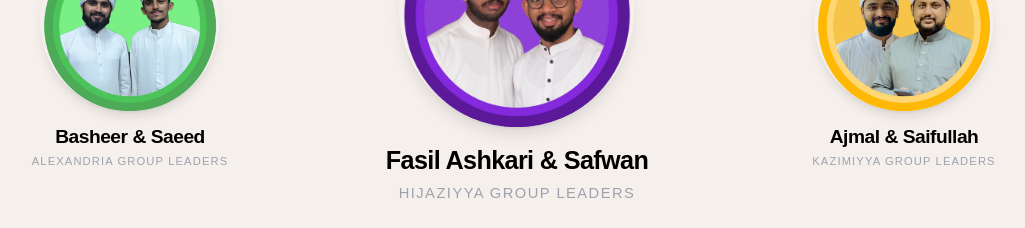
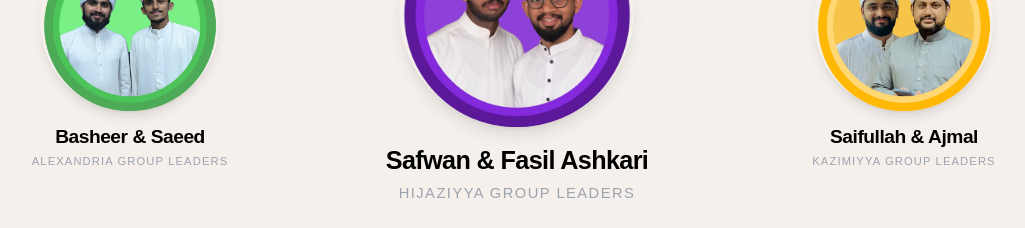
Before and after one commit to mishabvibes/Funoon, a React (Vite) app in the folder funoon_fiesta/: page / in a window 1280 px wide. Shown: the part 2660-2888 px from the top of the page, without its empty margins (123-1148 px from the left). Built offline with nearby package versions, Linux system fonts and the light colour scheme; no server answers.

Commit message:
Update Team Leaders and TeamOverview

```diff
--- a/funoon_fiesta/src/Components/TeamLeader/TeamLeader.jsx
+++ b/funoon_fiesta/src/Components/TeamLeader/TeamLeader.jsx
@@ -23,31 +23,31 @@ const TeamLeader = () => {
     },
     {
       id: 2,
-      name: "Fasil Ashkari & Safwan",
+      name: "Safwan & Fasil Ashkari",
       role: "HIJAZIYYA Group Leaders",
       image: HIJAZIYYA,
     },
     {
       id: 3,
-      name: "Ajmal & Saifullah",
+      name: "Saifullah & Ajmal",
       role: "KAZIMIYYA Group Leaders",
       image: KAZIMIYYA,
     },
     {
       id: 4,
       name: "Anvar ali & Safwan",
-      role: "QADISIYYA Group Leader",
+      role: "SHAMIYYA Group Leader",
       image: QADISIYYA,
     },
     {
       id: 5,
-      name: "Sahal & Qasim",
-      role: "SHAMIYYA Group Leaders",
+      name: "Qasim & Sahal",
+      role: "QADISIYYA Group Leaders",
       image: SHAMIYA,
     },
     {
       id: 6,
-      name: "Hamdan & Murshid",
+      name: "Murshid & Hamdan",
       role: "SHATIBIYYA Group Leaders",
       image: SHATIBIYA,
     },
--- a/funoon_fiesta/src/Components/TeamOverview/TeamOverview.jsx
+++ b/funoon_fiesta/src/Components/TeamOverview/TeamOverview.jsx
@@ -16,7 +16,7 @@ const TEAM_COLORS = {
     gradient: 'from-[#c9194a] to-[#a1143b]',
     light: '#fce4ec'
   },
-  'QADISIYYA': {
+  'SHAMIYA': {
     primary: '#6b3f24',
     gradient: 'from-[#6b3f24] to-[#4e2e1a]',
     light: '#efebe9'
@@ -26,7 +26,7 @@ const TEAM_COLORS = {
     gradient: 'from-[#5a199b] to-[#461477]',
     light: '#f3e5f5'
   },
-  'SHAMIYA': {
+  'QADISIYYA': {
     primary: '#33658a',
     gradient: 'from-[#33658a] to-[#254c68]',
     light: '#e3f2fd'
```
